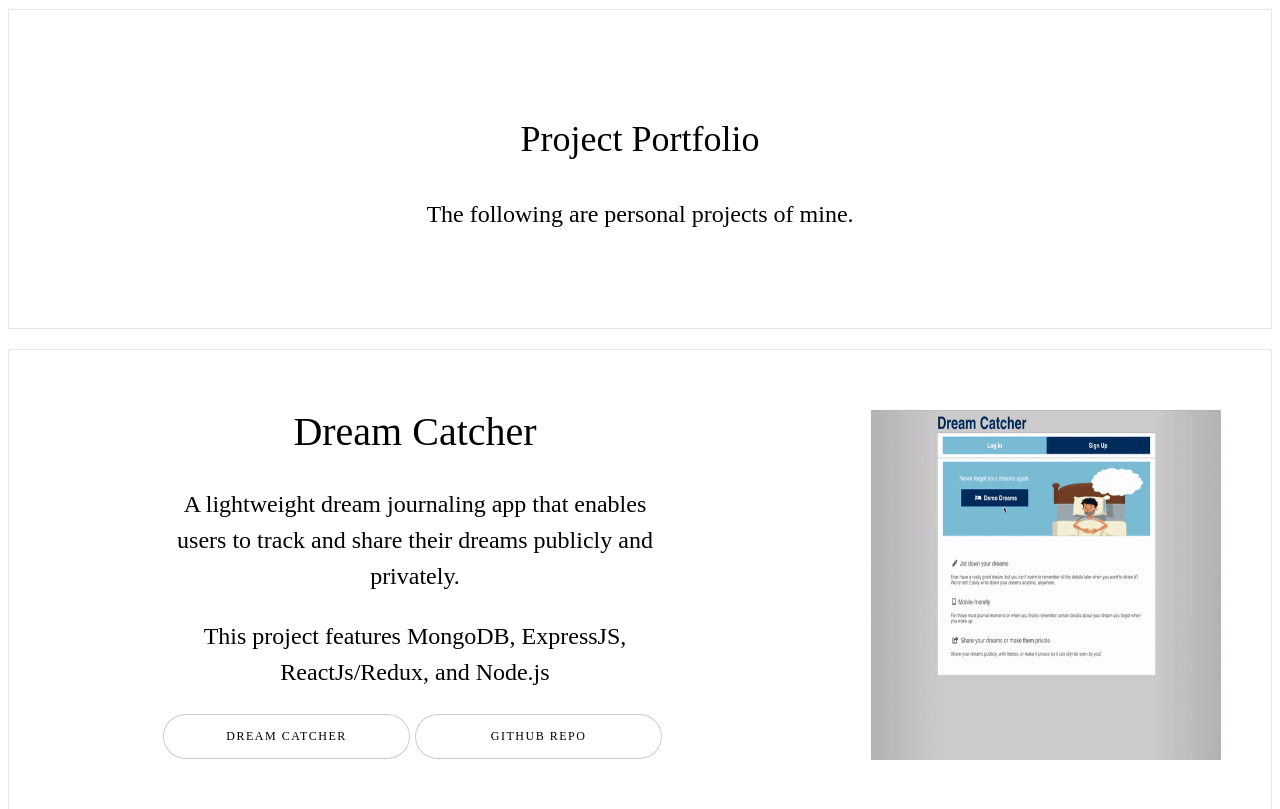
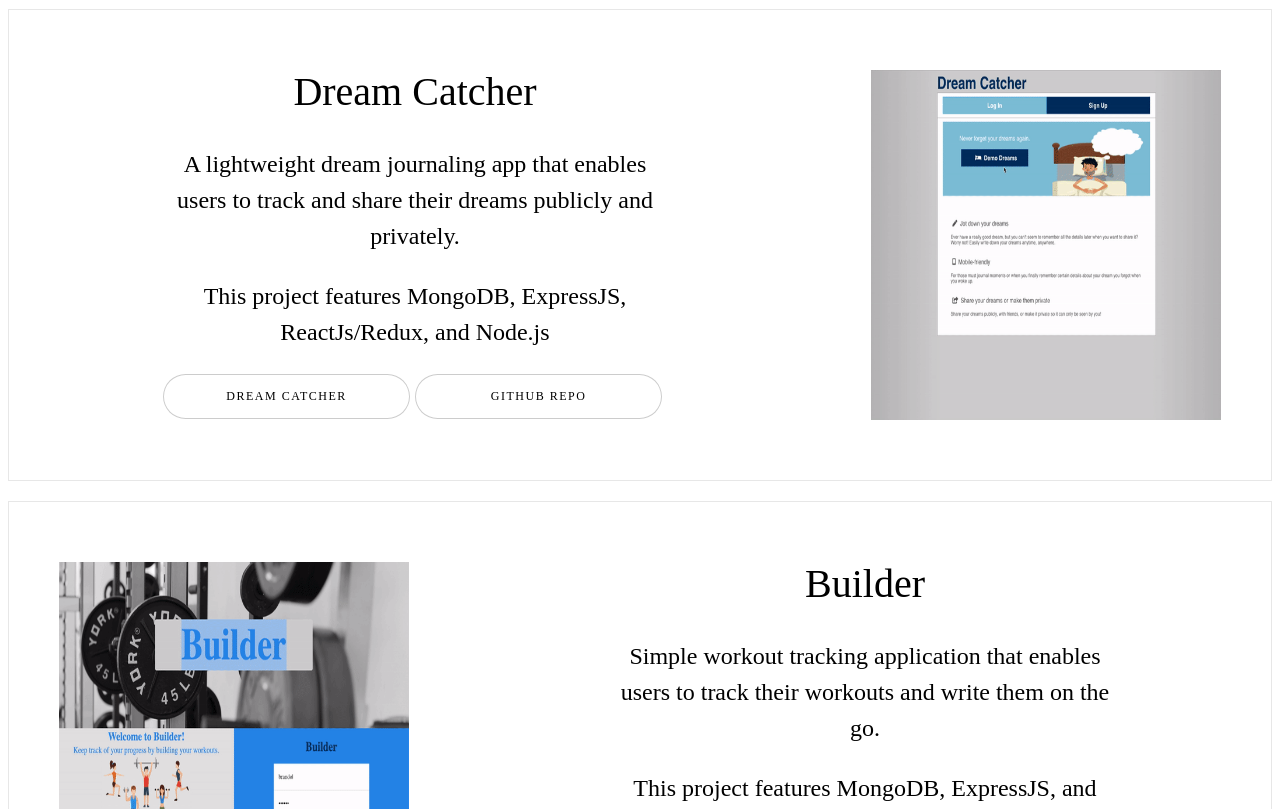
Before and after one commit to b-chang93/portfolio, a plain HTML site: page index.html in a window 1280 px wide. Shown: the part 1341-2150 px from the top of the page. Drawn offline with Linux system fonts and the light colour scheme.

Commit message:
omitting project port intro

```diff
--- a/index.html
+++ b/index.html
@@ -105,15 +105,6 @@
       </div>
     </section>
 
-    <section class="spotlight style1 orient-right content-align-center image-position-center onscroll-image-fade-in">
-      <div class="content">
-        <br></br>
-        <h1>Project Portfolio</h1>
-        <p>The following are personal projects of mine.</p>
-        <br></br>
-      </div>
-    </section>
-
     <!-- Project1 -->
     <section class="spotlight align-right image-position-center onscroll-image-fade-in">
       <div class="content">
```
